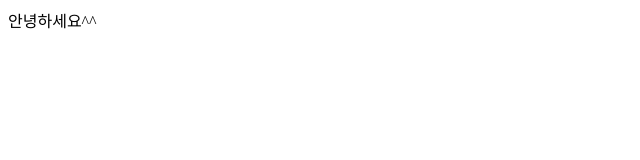
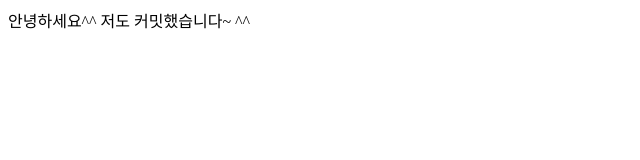
Before and after one commit to meanthatme/uniflearn, a plain HTML site: page index.html in a window 1280 px wide. Shown: the whole page, without its empty margins (0-640 px from the left). Drawn offline with Linux system fonts and the light colour scheme.

Commit message:
yousub first commit

```diff
--- a/index.html
+++ b/index.html
@@ -8,5 +8,7 @@
 </head>
 <body>
     안녕하세요^^
+
+    저도 커밋했습니다~ ^^
 </body>
 </html>
```
